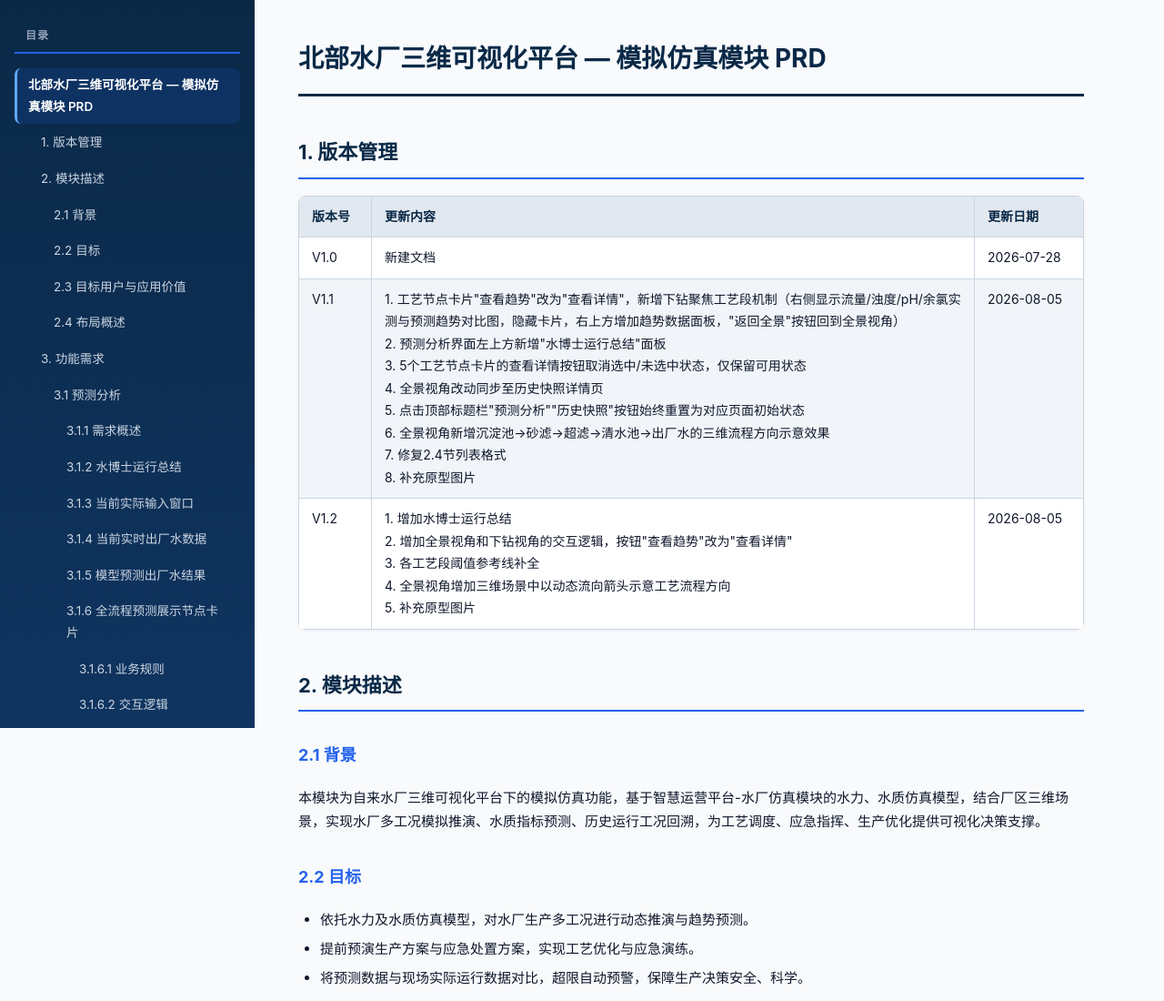
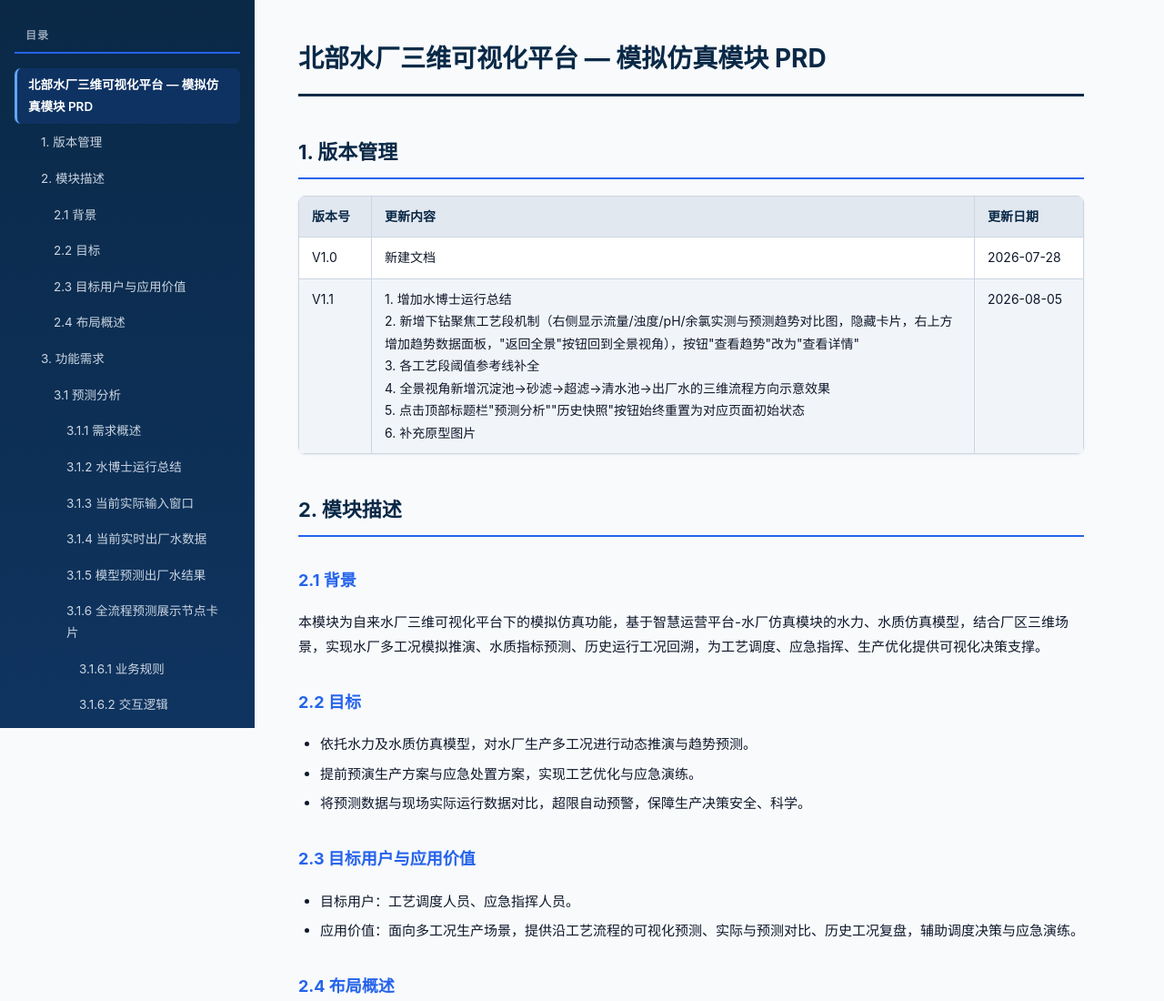
Before and after one commit to NFUNM086/monifangzhen, a plain HTML site: page index.html in a window 1280 px wide. Shown: the top 1100 px of the page at 91% size. Drawn offline with Linux system fonts and the light colour scheme.

Commit message:
修复版本管理的问题，更正为V1.1

```diff
--- a/index.html
+++ b/index.html
@@ -195,12 +195,7 @@ hr { border: none; border-top: 1px solid var(--border); margin: 32px 0; }
 </tr>
 <tr>
 <td style="white-space:nowrap;">V1.1</td>
-<td>1. 工艺节点卡片"查看趋势"改为"查看详情"，新增下钻聚焦工艺段机制（右侧显示流量/浊度/pH/余氯实测与预测趋势对比图，隐藏卡片，右上方增加趋势数据面板，"返回全景"按钮回到全景视角）<br>2. 预测分析界面左上方新增"水博士运行总结"面板<br>3. 5个工艺节点卡片的查看详情按钮取消选中/未选中状态，仅保留可用状态<br>4. 全景视角改动同步至历史快照详情页<br>5. 点击顶部标题栏"预测分析""历史快照"按钮始终重置为对应页面初始状态<br>6. 全景视角新增沉淀池-&gt;砂滤-&gt;超滤-&gt;清水池-&gt;出厂水的三维流程方向示意效果<br>7. 修复2.4节列表格式<br>8. 补充原型图片</td>
-<td style="white-space:nowrap;">2026-08-05</td>
-</tr>
-<tr>
-<td style="white-space:nowrap;">V1.2</td>
-<td>1. 增加水博士运行总结<br>2. 增加全景视角和下钻视角的交互逻辑，按钮"查看趋势"改为"查看详情"<br>3. 各工艺段阈值参考线补全<br>4. 全景视角增加三维场景中以动态流向箭头示意工艺流程方向<br>5. 补充原型图片</td>
+<td>1. 增加水博士运行总结<br>2. 新增下钻聚焦工艺段机制（右侧显示流量/浊度/pH/余氯实测与预测趋势对比图，隐藏卡片，右上方增加趋势数据面板，"返回全景"按钮回到全景视角），按钮"查看趋势"改为"查看详情"<br>3. 各工艺段阈值参考线补全<br>4. 全景视角新增沉淀池-&gt;砂滤-&gt;超滤-&gt;清水池-&gt;出厂水的三维流程方向示意效果<br>5. 点击顶部标题栏"预测分析""历史快照"按钮始终重置为对应页面初始状态<br>6. 补充原型图片</td>
 <td style="white-space:nowrap;">2026-08-05</td>
 </tr>
 </tbody>
```
